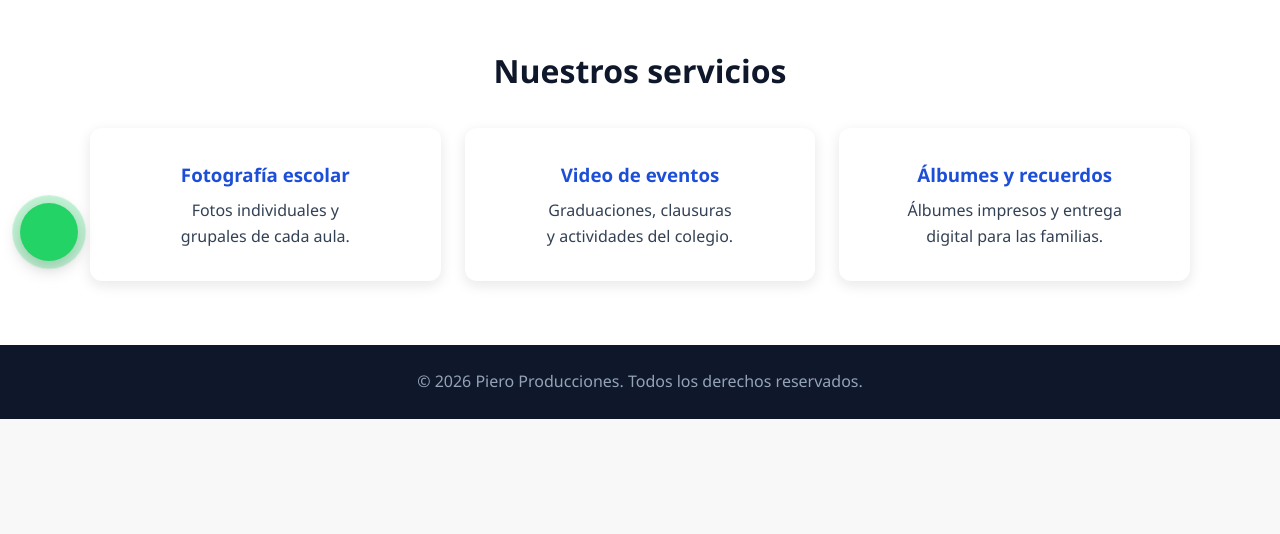
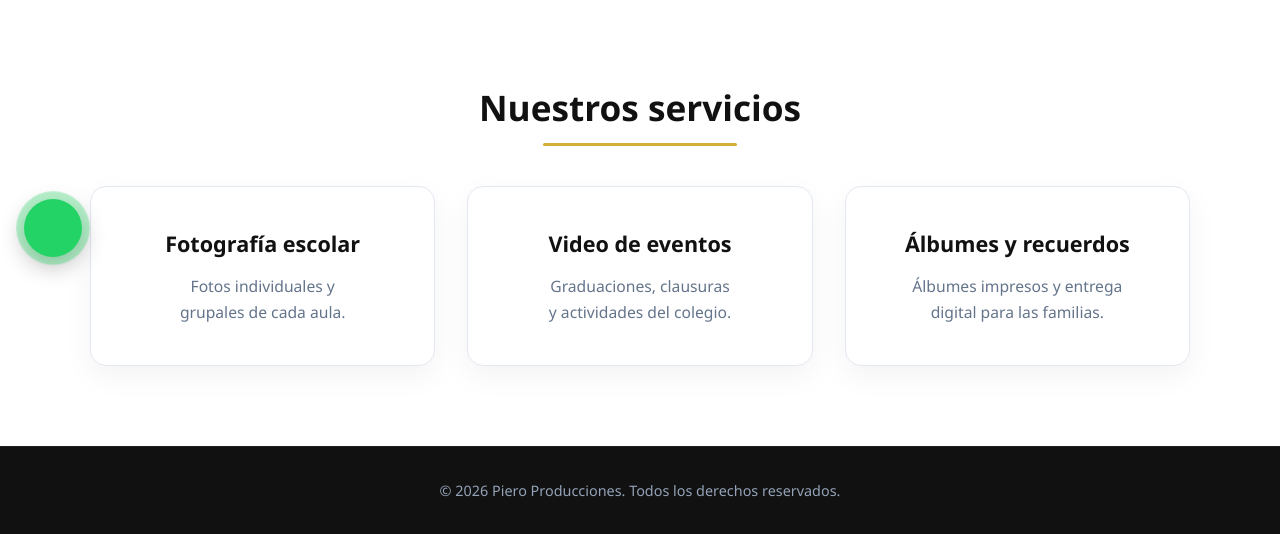
Before and after one commit to felixluiscarlosascencio-oss/Proyecto_Piero, a CodeIgniter 4 app: the page made by app/Views/home.php in a window 1280 px wide. Shown: the part 519-1053 px from the top of the page. Before the commit the page ends 938 px from the top, so only its background shows below. Run offline with PHP 8.4 and a stand-in for CodeIgniter, Linux system fonts and the light colour scheme; the template is opened without the code that fills it, so the values that code supplies are empty; some libraries are stand-ins or nearby versions.

Commit message:
Actualización de avances del proyecto modificando base de datos y cambiando el css

```diff
--- a/db_piero.sql
+++ b/db_piero.sql
@@ -241,5 +241,5 @@ CREATE TABLE pagos (
 -- ---------------------------------------------------------------------
 -- 6. USUARIO INICIAL (ADMIN)
 -- ---------------------------------------------------------------------
-INSERT INTO usuarios (usuario, password, rol, estado, creado_en)
-VALUES ('admin', 'admin1234', 'Admin', 1, NOW());
+//*INSERT INTO usuarios (usuario, password, rol, estado, creado_en)*/
+//*VALUES ('admin', 'admin1234', 'Admin', 1, NOW());*/
--- a/public/css/style.css
+++ b/public/css/style.css
@@ -1,90 +1,244 @@
 :root {
-    --color-principal: #1d4ed8;
-    --color-oscuro: #0f172a;
-    --color-texto: #334155;
+    /* Paleta Corporativa Piero Producciones */
+    --color-oscuro: #111111;         /* Negro Carbón */
+    --color-principal: #1f1f1f;      /* Negro Suave para tarjetas/secciones */
+    --color-dorado: #D4AF37;         /* Dorado / Champagne para acentos */
+    --color-dorado-hover: #b8952b;   /* Dorado para estados hover */
+    --color-fondo: #f8f9fa;          /* Superficie blanca/gris suave */
+    --color-texto: #2d3748;          /* Gris oscuro legible */
+    --color-texto-mutado: #64748b;   /* Gris secundario */
 }
 
-* { margin: 0; padding: 0; box-sizing: border-box; }
+/* Reset básico */
+* {
+    margin: 0;
+    padding: 0;
+    box-sizing: border-box;
+}
 
-html { scroll-behavior: smooth; }
+html {
+    scroll-behavior: smooth;
+}
 
 body {
-    font-family: "Segoe UI", Arial, sans-serif;
+    font-family: "Segoe UI", -apple-system, BlinkMacSystemFont, Roboto, sans-serif;
     color: var(--color-texto);
+    background-color: #ffffff;
     line-height: 1.6;
 }
 
-.contenedor { width: min(1100px, 92%); margin: 0 auto; }
+.contenedor {
+    width: min(1100px, 92%);
+    margin: 0 auto;
+}
 
-/* Cabecera */
-.cabecera { background: var(--color-oscuro); position: sticky; top: 0; z-index: 10; }
-.cabecera__interior { display: flex; justify-content: space-between; align-items: center; padding: 1rem 0; }
-.logo { color: #fff; text-decoration: none; font-size: 1.4rem; font-weight: 700; white-space: nowrap; }
-.logo span { color: #60a5fa; }
-.menu a { color: #cbd5e1; text-decoration: none; margin-left: 1.5rem; transition: color .2s; }
-.menu a:hover { color: #fff; }
+/* ===================================
+   Cabecera Superior
+   =================================== */
+.cabecera {
+    background: var(--color-oscuro);
+    position: sticky;
+    top: 0;
+    z-index: 100;
+    border-bottom: 1px solid rgba(212, 175, 55, 0.2); /* Sutil línea dorada */
+    box-shadow: 0 4px 20px rgba(0, 0, 0, 0.4);
+}
 
-/* Hero */
+.cabecera__interior {
+    display: flex;
+    justify-content: space-between;
+    align-items: center;
+    padding: 1rem 0;
+}
+
+.logo {
+    color: #ffffff;
+    text-decoration: none;
+    font-size: 1.4rem;
+    font-weight: 800;
+    letter-spacing: 1px;
+    text-transform: uppercase;
+    white-space: nowrap;
+}
+
+.logo span {
+    color: var(--color-dorado);
+}
+
+.menu a {
+    color: #e2e8f0;
+    text-decoration: none;
+    margin-left: 1.8rem;
+    font-weight: 500;
+    transition: color 0.3s ease;
+}
+
+.menu a:hover {
+    color: var(--color-dorado);
+}
+
+/* ===================================
+   Hero / Banner Principal (Llamativo pero elegante)
+   =================================== */
 .hero {
-    background: linear-gradient(135deg, var(--color-oscuro), var(--color-principal));
-    color: #fff;
+    background: linear-gradient(180deg, rgba(17, 17, 17, 0.85) 0%, rgba(17, 17, 17, 0.95) 100%),
+                url('https://images.unsplash.com/photo-1523050854058-8df90110c9f1?q=80&w=1200') center/cover no-repeat;
+    color: #ffffff;
     text-align: center;
-    padding: 6rem 0;
+    padding: 7rem 0 6rem;
 }
-.hero h1 { font-size: clamp(2rem, 5vw, 3.2rem); margin-bottom: 1rem; }
-.hero p { max-width: 600px; margin: 0 auto 2rem; font-size: 1.15rem; color: #e2e8f0; }
 
-/* Botón */
+.hero h1 {
+    font-size: clamp(2.2rem, 5vw, 3.5rem);
+    font-weight: 800;
+    margin-bottom: 1.2rem;
+    line-height: 1.2;
+    text-shadow: 0 2px 10px rgba(0,0,0,0.5);
+}
+
+.hero p {
+    max-width: 650px;
+    margin: 0 auto 2.5rem;
+    font-size: 1.2rem;
+    color: #cbd5e1;
+    font-weight: 300;
+}
+
+/* ===================================
+   Botones Destacados
+   =================================== */
 .boton {
     display: inline-block;
-    background: #fff;
-    color: var(--color-principal);
-    padding: .8rem 2rem;
+    background: linear-gradient(135deg, var(--color-dorado), #f3e5ab);
+    color: var(--color-oscuro);
+    padding: 0.9rem 2.2rem;
     border-radius: 999px;
-    font-weight: 600;
+    font-weight: 700;
     text-decoration: none;
-    transition: transform .2s;
+    text-transform: uppercase;
+    font-size: 0.95rem;
+    letter-spacing: 0.5px;
+    box-shadow: 0 6px 20px rgba(212, 175, 55, 0.3);
+    transition: all 0.3s ease;
 }
-.boton:hover { transform: translateY(-2px); }
 
-/* Secciones */
-.seccion { padding: 4rem 0; text-align: center; }
-.seccion h2 { font-size: 2rem; margin-bottom: 2rem; color: var(--color-oscuro); }
-section[id] { scroll-margin-top: 80px; }
+.boton:hover {
+    transform: translateY(-3px);
+    box-shadow: 0 10px 25px rgba(212, 175, 55, 0.45);
+    background: linear-gradient(135deg, #f3e5ab, var(--color-dorado));
+}
 
-/* Tarjetas */
-.tarjetas { display: grid; grid-template-columns: repeat(auto-fit, minmax(260px, 1fr)); gap: 1.5rem; }
+/* ===================================
+   Secciones y Contenido
+   =================================== */
+.seccion {
+    padding: 5rem 0;
+    text-align: center;
+}
+
+.seccion h2 {
+    font-size: 2.2rem;
+    margin-bottom: 2.5rem;
+    color: var(--color-oscuro);
+    font-weight: 800;
+    position: relative;
+    display: inline-block;
+}
+
+/* Subrayado decorativo dorado para títulos */
+.seccion h2::after {
+    content: "";
+    display: block;
+    width: 60%;
+    height: 3px;
+    background: var(--color-dorado);
+    margin: 0.5rem auto 0;
+    border-radius: 2px;
+}
+
+section[id] {
+    scroll-margin-top: 80px;
+}
+
+/* ===================================
+   Tarjetas de Servicios
+   =================================== */
+.tarjetas {
+    display: grid;
+    grid-template-columns: repeat(auto-fit, minmax(280px, 1fr));
+    gap: 2rem;
+}
+
 .tarjeta {
-    background: #fff;
-    padding: 2rem;
-    border-radius: 12px;
-    box-shadow: 0 4px 14px rgba(15, 23, 42, .1);
+    background: #ffffff;
+    padding: 2.5rem 2rem;
+    border-radius: 16px;
+    border: 1px solid #e2e8f0;
+    box-shadow: 0 10px 30px rgba(0, 0, 0, 0.05);
+    transition: all 0.3s ease;
 }
-.tarjeta h3 { margin-bottom: .5rem; color: var(--color-principal); }
-.tarjeta p { text-wrap: balance; }
 
-/* Pie */
-.pie { background: var(--color-oscuro); color: #94a3b8; text-align: center; padding: 1.5rem 0; }
+.tarjeta:hover {
+    transform: translateY(-5px);
+    border-color: var(--color-dorado);
+    box-shadow: 0 15px 35px rgba(212, 175, 55, 0.15);
+}
 
-/* Botón flotante de WhatsApp */
+.tarjeta h3 {
+    margin-bottom: 0.8rem;
+    color: var(--color-oscuro);
+    font-size: 1.35rem;
+    font-weight: 700;
+}
+
+.tarjeta p {
+    color: var(--color-texto-mutado);
+    font-size: 0.98rem;
+    text-wrap: balance;
+}
+
+/* ===================================
+   Pie de Página (Footer)
+   =================================== */
+.pie {
+    background: var(--color-oscuro);
+    color: #94a3b8;
+    text-align: center;
+    padding: 2rem 0;
+    border-top: 1px solid rgba(255, 255, 255, 0.05);
+    font-size: 0.9rem;
+}
+
+/* ===================================
+   Botón Flotante de WhatsApp
+   =================================== */
 .wsp-flotante {
     position: fixed;
-    left: 20px;
-    bottom: 20px;
+    left: 24px;
+    bottom: 24px;
     width: 58px;
     height: 58px;
     border-radius: 50%;
     background: #25d366;
-    color: #fff;
+    color: #ffffff;
     display: flex;
     align-items: center;
     justify-content: center;
-    box-shadow: 0 6px 18px rgba(0, 0, 0, .25);
+    box-shadow: 0 8px 24px rgba(0, 0, 0, 0.3);
     z-index: 50;
-    transition: transform .2s, background .2s;
+    transition: transform 0.3s ease, background 0.3s ease;
 }
-.wsp-flotante svg { width: 32px; height: 32px; fill: currentColor; }
-.wsp-flotante:hover { background: #1ebe5b; transform: scale(1.08); }
+
+.wsp-flotante svg {
+    width: 32px;
+    height: 32px;
+    fill: currentColor;
+}
+
+.wsp-flotante:hover {
+    background: #1ebe5b;
+    transform: scale(1.1);
+}
 
 .wsp-flotante::before {
     content: "";
@@ -92,24 +246,51 @@ section[id] { scroll-margin-top: 80px; }
     inset: 0;
     border-radius: 50%;
     background: #25d366;
-    opacity: .5;
+    opacity: 0.5;
     z-index: -1;
     animation: wsp-pulso 2s ease-out infinite;
 }
+
 @keyframes wsp-pulso {
-    from { transform: scale(1); opacity: .5; }
+    from { transform: scale(1); opacity: 0.6; }
     to   { transform: scale(1.6); opacity: 0; }
 }
+
 @media (prefers-reduced-motion: reduce) {
     .wsp-flotante::before { animation: none; }
 }
 
-/* Celulares */
+/* ===================================
+   Responsive (Celulares)
+   =================================== */
 @media (max-width: 600px) {
-    .cabecera__interior { flex-direction: column; gap: .5rem; }
-    .logo { font-size: 1.25rem; }
-    .menu a { margin: 0 .75rem; font-size: .95rem; }
-    .hero { padding: 4rem 0; }
-    .wsp-flotante { width: 52px; height: 52px; left: 14px; bottom: 14px; }
-    .wsp-flotante svg { width: 28px; height: 28px; }
+    .cabecera__interior {
+        flex-direction: column;
+        gap: 0.8rem;
+    }
+
+    .logo {
+        font-size: 1.25rem;
+    }
+
+    .menu a {
+        margin: 0 0.6rem;
+        font-size: 0.9rem;
+    }
+
+    .hero {
+        padding: 5rem 0 4rem;
+    }
+
+    .wsp-flotante {
+        width: 52px;
+        height: 52px;
+        left: 16px;
+        bottom: 16px;
+    }
+
+    .wsp-flotante svg {
+        width: 28px;
+        height: 28px;
+    }
 }
```
